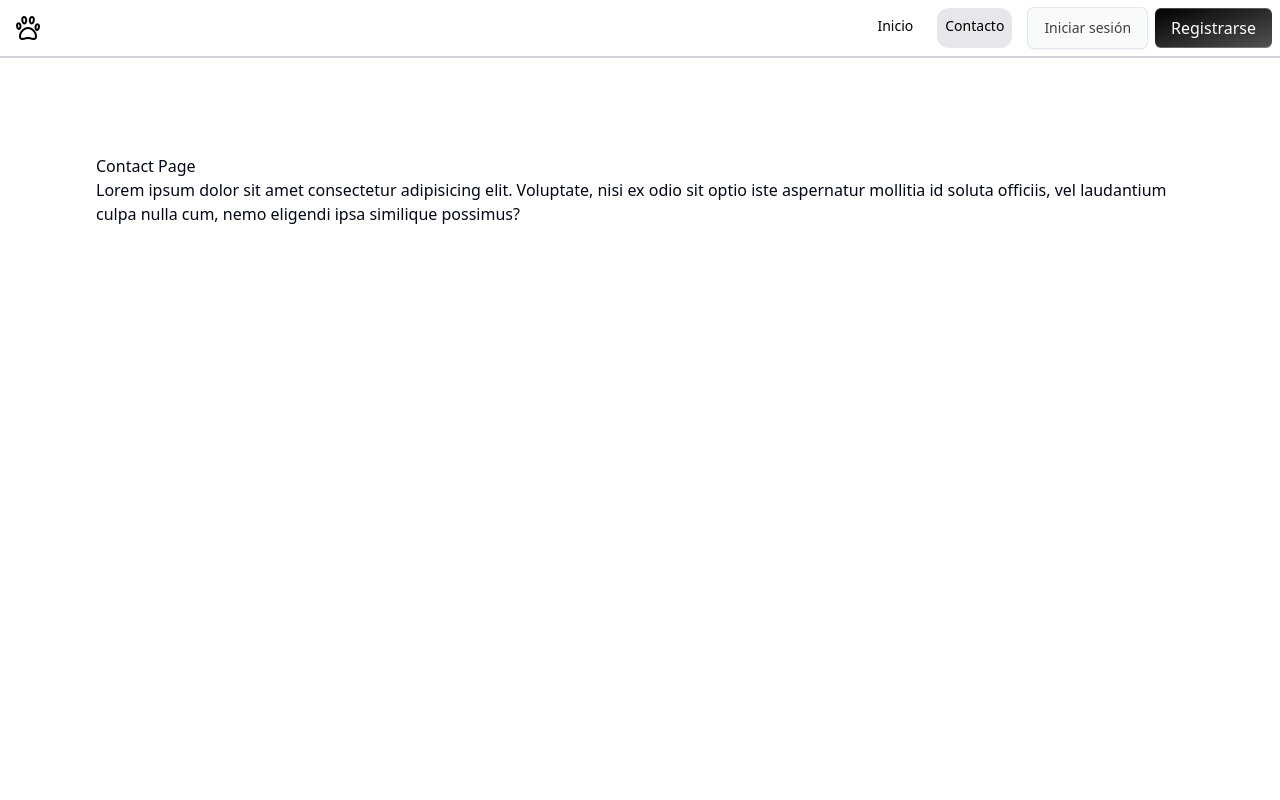
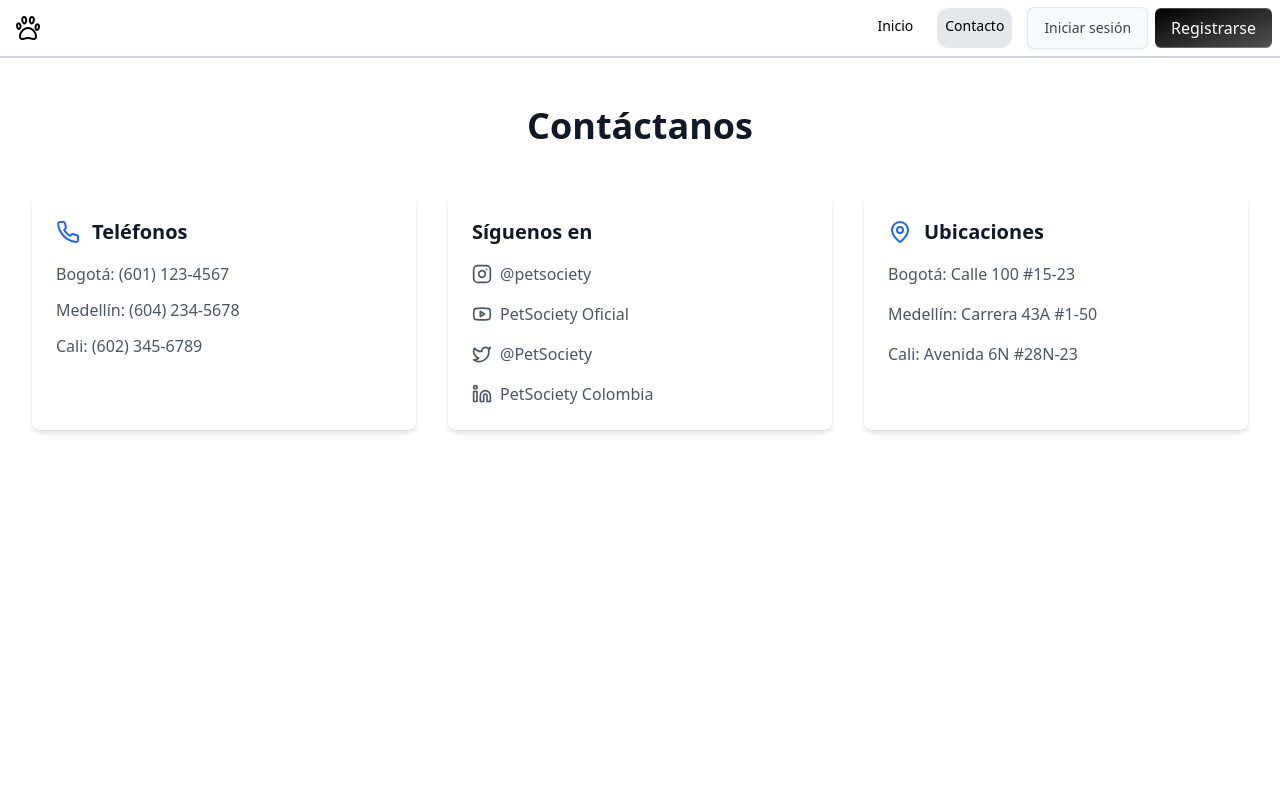
Before and after one commit to KevinVincent016/PetSociety-FrontEnd, a Next.js app: page /contact in a window 1280 px wide. Shown: the top 800 px of the page. Built offline with nearby package versions, Linux system fonts and the light colour scheme.

Commit message:
Add contact, Fix Patient, Fix Appointment

```diff
--- a/src/app/(general)/contact/page.tsx
+++ b/src/app/(general)/contact/page.tsx
@@ -1,16 +1,93 @@
-
 import { Metadata } from "next";
+import { Instagram, Youtube, Twitter, Linkedin, MapPin, Phone } from "lucide-react";
 
 export const metadata: Metadata = {
-    title: "ICESI Contact Us",
-    description: "ICESI University",
+    title: "PetSociety - Contáctanos",
+    description: "Información de contacto y ubicaciones de PetSociety",
 };
 
 export default function ContactPage() {
   return (
-    <div className="flex min-h-screen flex-col item-center p-24">
-        <h1 className="flex items-center">Contact Page</h1>
-        <p>Lorem ipsum dolor sit amet consectetur adipisicing elit. Voluptate, nisi ex odio sit optio iste aspernatur mollitia id soluta officiis, vel laudantium culpa nulla cum, nemo eligendi ipsa similique possimus?</p>
+    <div className="min-h-screen bg-white py-12 px-4 sm:px-6 lg:px-8">
+      <div className="max-w-7xl mx-auto">
+        <div className="text-center">
+          <h1 className="text-3xl font-bold text-gray-900 sm:text-4xl mb-8">
+            Contáctanos
+          </h1>
+        </div>
+
+        <div className="mt-12 grid grid-cols-1 gap-8 sm:grid-cols-2 lg:grid-cols-3">
+          {/* Teléfonos */}
+          <div className="bg-white p-6 rounded-lg shadow-md">
+            <div className="flex items-center mb-4">
+              <Phone className="h-6 w-6 text-blue-600" />
+              <h2 className="ml-3 text-xl font-semibold text-gray-900">Teléfonos</h2>
+            </div>
+            <ul className="space-y-3 text-gray-600">
+              <li>Bogotá: (601) 123-4567</li>
+              <li>Medellín: (604) 234-5678</li>
+              <li>Cali: (602) 345-6789</li>
+            </ul>
+          </div>
+
+          {/* Redes Sociales */}
+          <div className="bg-white p-6 rounded-lg shadow-md">
+            <h2 className="text-xl font-semibold text-gray-900 mb-4">Síguenos en</h2>
+            <div className="space-y-4">
+              <a href="https://instagram.com" className="flex items-center text-gray-600 hover:text-pink-600">
+                <Instagram className="h-5 w-5 mr-2" />
+                <span>@petsociety</span>
+              </a>
+              <a href="https://youtube.com" className="flex items-center text-gray-600 hover:text-red-600">
+                <Youtube className="h-5 w-5 mr-2" />
+                <span>PetSociety Oficial</span>
+              </a>
+              <a href="https://twitter.com" className="flex items-center text-gray-600 hover:text-blue-400">
+                <Twitter className="h-5 w-5 mr-2" />
+                <span>@PetSociety</span>
+              </a>
+              <a href="https://linkedin.com" className="flex items-center text-gray-600 hover:text-blue-700">
+                <Linkedin className="h-5 w-5 mr-2" />
+                <span>PetSociety Colombia</span>
+              </a>
+            </div>
+          </div>
+
+          {/* Ubicaciones */}
+          <div className="bg-white p-6 rounded-lg shadow-md">
+            <div className="flex items-center mb-4">
+              <MapPin className="h-6 w-6 text-blue-600" />
+              <h2 className="ml-3 text-xl font-semibold text-gray-900">Ubicaciones</h2>
+            </div>
+            <div className="space-y-4">
+              <a
+                href="https://maps.google.com/?q=Bogota+Colombia"
+                className="block text-gray-600 hover:text-blue-600"
+                target="_blank"
+                rel="noopener noreferrer"
+              >
+                Bogotá: Calle 100 #15-23
+              </a>
+              <a
+                href="https://maps.google.com/?q=Medellin+Colombia"
+                className="block text-gray-600 hover:text-blue-600"
+                target="_blank"
+                rel="noopener noreferrer"
+              >
+                Medellín: Carrera 43A #1-50
+              </a>
+              <a
+                href="https://maps.google.com/?q=Cali+Colombia"
+                className="block text-gray-600 hover:text-blue-600"
+                target="_blank"
+                rel="noopener noreferrer"
+              >
+                Cali: Avenida 6N #28N-23
+              </a>
+            </div>
+          </div>
+        </div>
+      </div>
     </div>
   );
 }
--- a/src/app/(general)/patient/page.tsx
+++ b/src/app/(general)/patient/page.tsx
@@ -11,6 +11,7 @@ const PatientsList = () => {
   const { token } = useAuth();
   const [patients, setPatients] = useState<Patient[]>([]);
   const [loading, setLoading] = useState(true);
+  const [searchTerm, setSearchTerm] = useState("");
 
   const fetchUser = async (userId: string): Promise<User | null> => {
     try {
@@ -64,6 +65,10 @@ const PatientsList = () => {
     }
   }, [token]);
 
+  const filteredPatients = patients.filter((patient) =>
+    patient.user?.name?.toLowerCase().includes(searchTerm.toLowerCase())
+  );
+
   if (loading) {
     return <p>Loading...</p>;
   }
@@ -77,10 +82,12 @@ const PatientsList = () => {
             type="text"
             placeholder="Buscar pacientes..."
             className="w-full p-3 border border-gray-300 rounded-lg text-black"
+            value={searchTerm}
+            onChange={(e) => setSearchTerm(e.target.value)}
           />
         </div>
 
-        {patients.map((patient) => (
+        {filteredPatients.map((patient) => (
           <div
             key={patient.id}
             className="mb-4 p-4 border rounded-lg bg-white shadow-sm"
@@ -100,9 +107,6 @@ const PatientsList = () => {
                   Teléfono: {patient.phone_number}
                 </p>
               </div>
-              <button className="p-2 bg-black text-white hover:bg-gray-100 rounded-full">
-                <Download className="h-5 w-5" />
-              </button>
             </div>
           </div>
         ))}
```
Also changed, not shown: src/app/(general)/appointment/page.tsx (+146 -46 lines).
